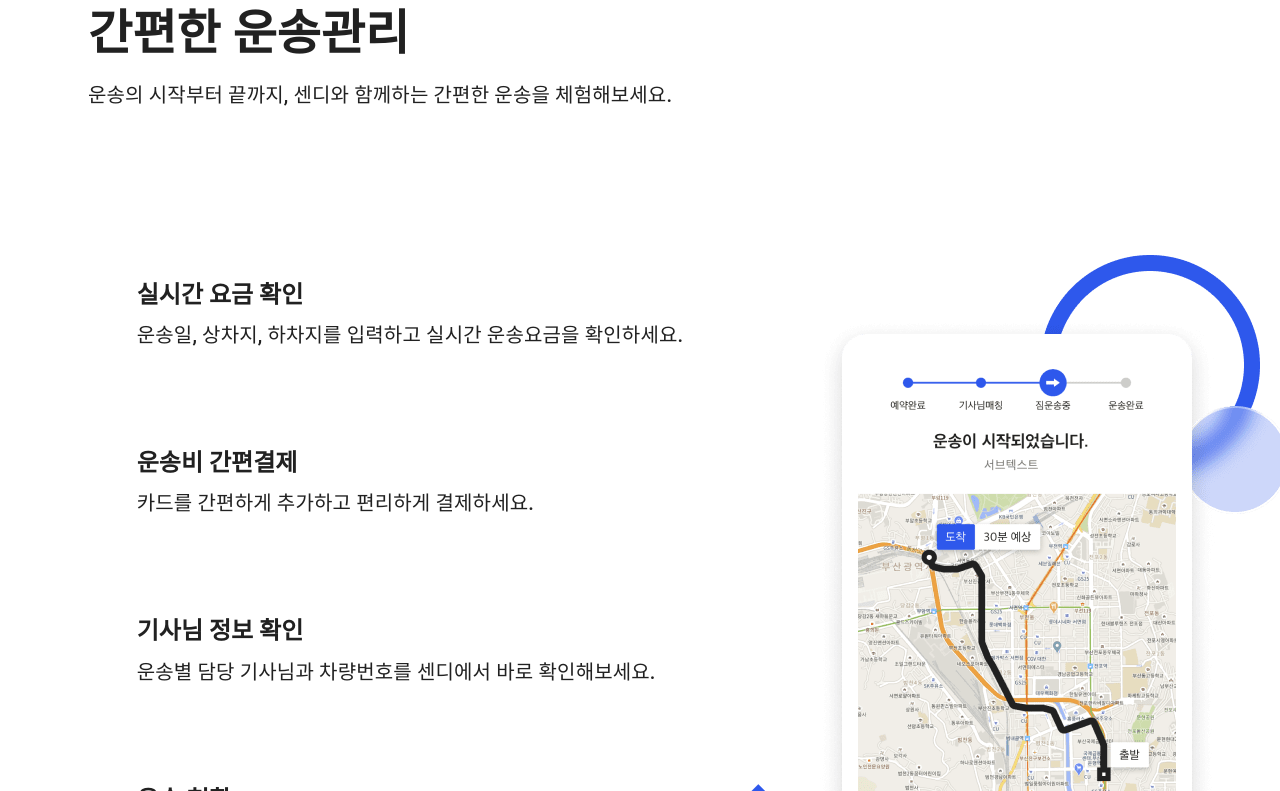
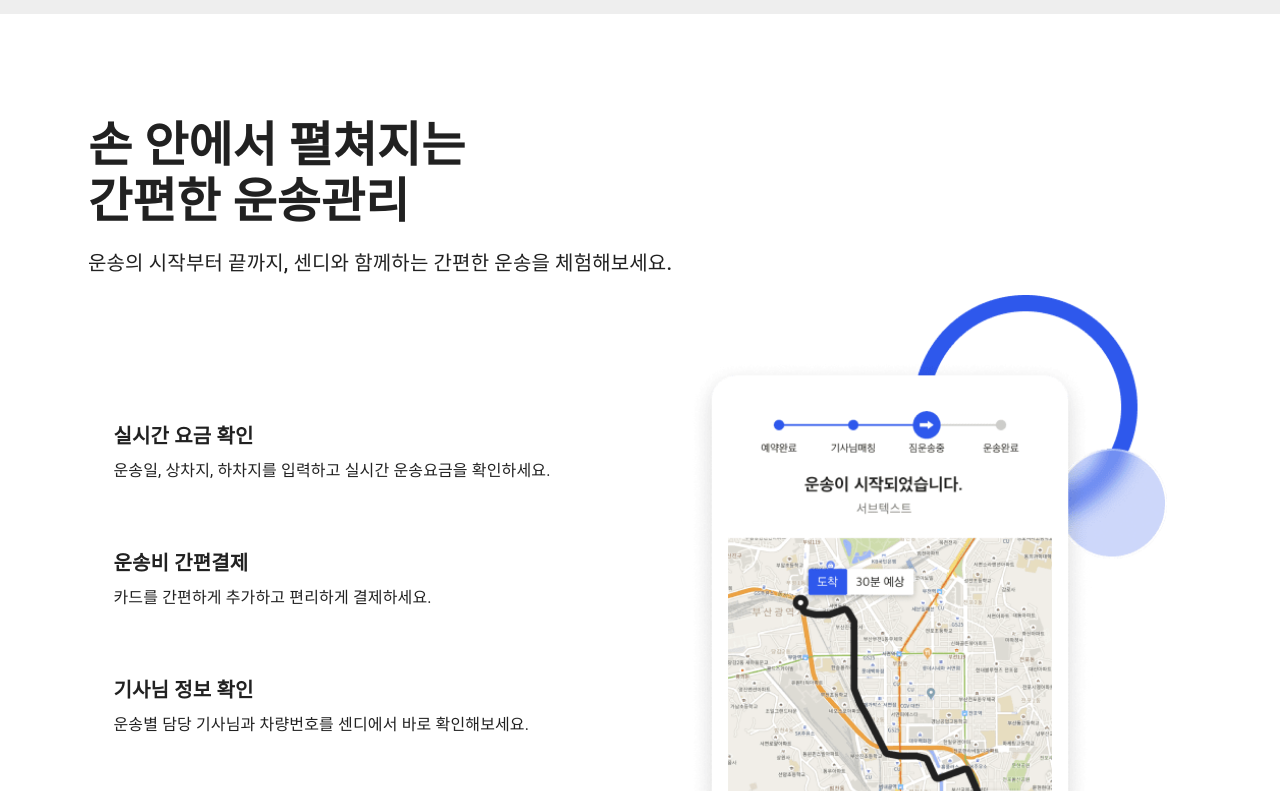
Before and after one commit to Ji-Hyeon212/sendy_toy, a React (Create React App) app: page / in a window 1280 px wide. Shown: the part 3389-4180 px from the top of the page. Built offline with nearby package versions, Linux system fonts and the light colour scheme.

Commit message:
랜딩페이지 ui 수정
사이즈, 정렬 변경

```diff
--- a/src/pages/landing/Part3.tsx
+++ b/src/pages/landing/Part3.tsx
@@ -30,8 +30,9 @@ const Part3 = () => {
           direction="column"
           spacing={2}
           justifyContent="center"
+          textAlign={"center"}
         >
-          <Container maxWidth="md">
+          <Container>
             <Typography
               component="h2"
               variant="h2"
@@ -52,7 +53,7 @@ const Part3 = () => {
               만들어진 서비스입니다.
             </Typography>
           </Container>
-          <Box sx={{ textAlign: "center" }} maxWidth="md">
+          <Box sx={{ textAlign: "center" }}>
             <img
               src="/assets/img-service-desk.png"
               alt="random"
--- a/src/pages/landing/Part4.tsx
+++ b/src/pages/landing/Part4.tsx
@@ -57,17 +57,11 @@ const Part4 = () => {
               체험해보세요.
             </Typography>
           </Container>
-          <Stack
-            sx={{ pt: 16 }}
-            direction="row"
-            spacing={2}
-            justifyContent="center"
-          >
-            <Stack direction="column">
-              <Container sx={{ p: 3, mb: 4 }}>
+          <Stack direction="row" spacing={2} justifyContent="center">
+            <Stack direction="column" justifyContent="center">
+              <Container sx={{ p: 3 }}>
                 <Typography
-                  component="h5"
-                  variant="h5"
+                  variant="h6"
                   align="left"
                   color="text.primary"
                   gutterBottom
@@ -75,8 +69,7 @@ const Part4 = () => {
                   <b>실시간 요금 확인</b>
                 </Typography>
                 <Typography
-                  component="h6"
-                  variant="h6"
+                  variant="body1"
                   align="left"
                   color="text.primary"
                   paragraph
@@ -86,10 +79,9 @@ const Part4 = () => {
                   확인하세요.
                 </Typography>
               </Container>
-              <Container sx={{ p: 3, mb: 4 }}>
+              <Container sx={{ p: 3 }}>
                 <Typography
-                  component="h5"
-                  variant="h5"
+                  variant="h6"
                   align="left"
                   color="text.primary"
                   gutterBottom
@@ -97,8 +89,7 @@ const Part4 = () => {
                   <b>운송비 간편결제</b>
                 </Typography>
                 <Typography
-                  component="h6"
-                  variant="h6"
+                  variant="body1"
                   align="left"
                   color="text.primary"
                   paragraph
@@ -107,10 +98,9 @@ const Part4 = () => {
                   카드를 간편하게 추가하고 편리하게 결제하세요.
                 </Typography>
               </Container>
-              <Container sx={{ p: 3, mb: 4 }}>
+              <Container sx={{ p: 3 }}>
                 <Typography
-                  component="h5"
-                  variant="h5"
+                  variant="h6"
                   align="left"
                   color="text.primary"
                   gutterBottom
@@ -118,8 +108,7 @@ const Part4 = () => {
                   <b>기사님 정보 확인</b>
                 </Typography>
                 <Typography
-                  component="h6"
-                  variant="h6"
+                  variant="body1"
                   align="left"
                   color="text.primary"
                   paragraph
@@ -128,10 +117,9 @@ const Part4 = () => {
                   운송별 담당 기사님과 차량번호를 센디에서 바로 확인해보세요.
                 </Typography>
               </Container>
-              <Container sx={{ p: 3, mb: 4 }}>
+              <Container sx={{ p: 3 }}>
                 <Typography
-                  component="h5"
-                  variant="h5"
+                  variant="h6"
                   align="left"
                   color="text.primary"
                   gutterBottom
@@ -139,8 +127,7 @@ const Part4 = () => {
                   <b>운송 현황</b>
                 </Typography>
                 <Typography
-                  component="h6"
-                  variant="h6"
+                  variant="body1"
                   align="left"
                   color="text.primary"
                   paragraph
@@ -150,8 +137,8 @@ const Part4 = () => {
                 </Typography>
               </Container>
             </Stack>
-            <Container maxWidth="xs">
-              <img src="assets/Group 676.png" alt="random" />
+            <Container maxWidth="sm">
+              <img src="assets/Group 676.png" alt="random" width="100%" />
             </Container>
           </Stack>
         </Container>
--- a/src/pages/landing/Part6.tsx
+++ b/src/pages/landing/Part6.tsx
@@ -8,6 +8,7 @@ import Typography from "@mui/material/Typography";
 import Container from "@mui/material/Container";
 import Link from "@mui/material/Link";
 import { createTheme, ThemeProvider } from "@mui/material/styles";
+import ArrowForwardIosIcon from "@mui/icons-material/ArrowForwardIos";
 
 const theme = createTheme({
   palette: {
@@ -28,7 +29,7 @@ const Part6 = () => {
         sx={{
           bgcolor: "background.paper",
           pt: 8,
-          pb: 30,
+          pb: 8,
         }}
       >
         <Box
@@ -36,20 +37,46 @@ const Part6 = () => {
             py: 3,
             px: 2,
             mt: "auto",
-            height: "437",
+            height: "437px",
             justifyContent: "center",
+            textAlign: "center",
             backgroundColor: theme.palette.primary.main,
           }}
-        ></Box>
+        >
+          <Container sx={{ mt: 10, align: "center" }}>
+            <Typography variant="h3" color="#ffffff" gutterBottom>
+              <b>지금 바로 운송을 시작해보세요.</b>
+            </Typography>
+            <Typography
+              variant="body1"
+              color="#ffffff"
+              marginTop={5}
+              gutterBottom
+            >
+              간단한 회원가입 단계를 거치고,
+              <br />
+              센디의 모든 서비스를 제한 없이 이용하세요.
+            </Typography>
+            <Button
+              sx={{
+                color: "#ffffff",
+                borderBlockColor: "#ffffff",
+                width: 240,
+                height: 56,
+                mt: 5,
+              }}
+              // disableElevation
+              // disableRipple
+              variant="outlined"
+            >
+              센디 시작하기
+            </Button>
+          </Container>
+        </Box>
 
-        <Container maxWidth="lg">
-          <Stack
-            sx={{ pt: 16 }}
-            direction="row"
-            spacing={2}
-            justifyContent="center"
-          >
-            <Container maxWidth="md">
+        <Container maxWidth="xl">
+          <Stack sx={{ mt: 16 }} direction="row" justifyContent="center">
+            <Box paddingRight={3}>
               <img src="assets/ic-section-mag.png" alt="mag" />
               <Typography
                 component="h3"
@@ -76,21 +103,18 @@ const Part6 = () => {
               <Button
                 sx={{ width: 240, height: 56 }}
                 variant="contained"
-                size="large"
-                fullWidth
                 disableElevation
                 disableRipple
               >
                 센디 가이드 전체 보기
               </Button>
-            </Container>
-            <Stack direction="column">
+            </Box>
+            <Stack direction="column" alignItems={"center"} spacing={2}>
               <Container
                 sx={{
-                  backgroundColor: (theme) =>
-                    theme.palette.mode === "light"
-                      ? theme.palette.grey[200]
-                      : theme.palette.grey[800],
+                  backgroundColor: theme.palette.grey[200],
+                  padding: 3,
+                  borderRadius: 3,
                 }}
               >
                 <Typography
@@ -102,17 +126,17 @@ const Part6 = () => {
                 >
                   <b>어떤 차량으로 옮겨야 하죠?</b>
                 </Typography>
-                <Typography
-                  variant="body2"
-                  align="left"
-                  color="text.primary"
-                  paragraph
-                  gutterBottom
-                >
+                <Typography variant="body2" align="left" color="text.primary">
                   운송 물품에 따른 용달 차량을 확인해보세요.
                 </Typography>
               </Container>
-              <Container>
+              <Container
+                sx={{
+                  backgroundColor: theme.palette.grey[200],
+                  padding: 3,
+                  borderRadius: 3,
+                }}
+              >
                 <Typography
                   component="h6"
                   variant="h6"
@@ -133,7 +157,13 @@ const Part6 = () => {
                   확인해보세요.
                 </Typography>
               </Container>
-              <Container>
+              <Container
+                sx={{
+                  backgroundColor: theme.palette.grey[200],
+                  padding: 3,
+                  borderRadius: 3,
+                }}
+              >
                 <Typography
                   component="h6"
                   variant="h6"
--- a/src/pages/landing/Part7.tsx
+++ b/src/pages/landing/Part7.tsx
@@ -8,7 +8,6 @@ import Typography from "@mui/material/Typography";
 import Container from "@mui/material/Container";
 import Link from "@mui/material/Link";
 import { createTheme, ThemeProvider } from "@mui/material/styles";
-// import { ReactComponent as Blog } from "assets/_img-blog-thumbnails.svg";
 
 const theme = createTheme({
   palette: {
```
